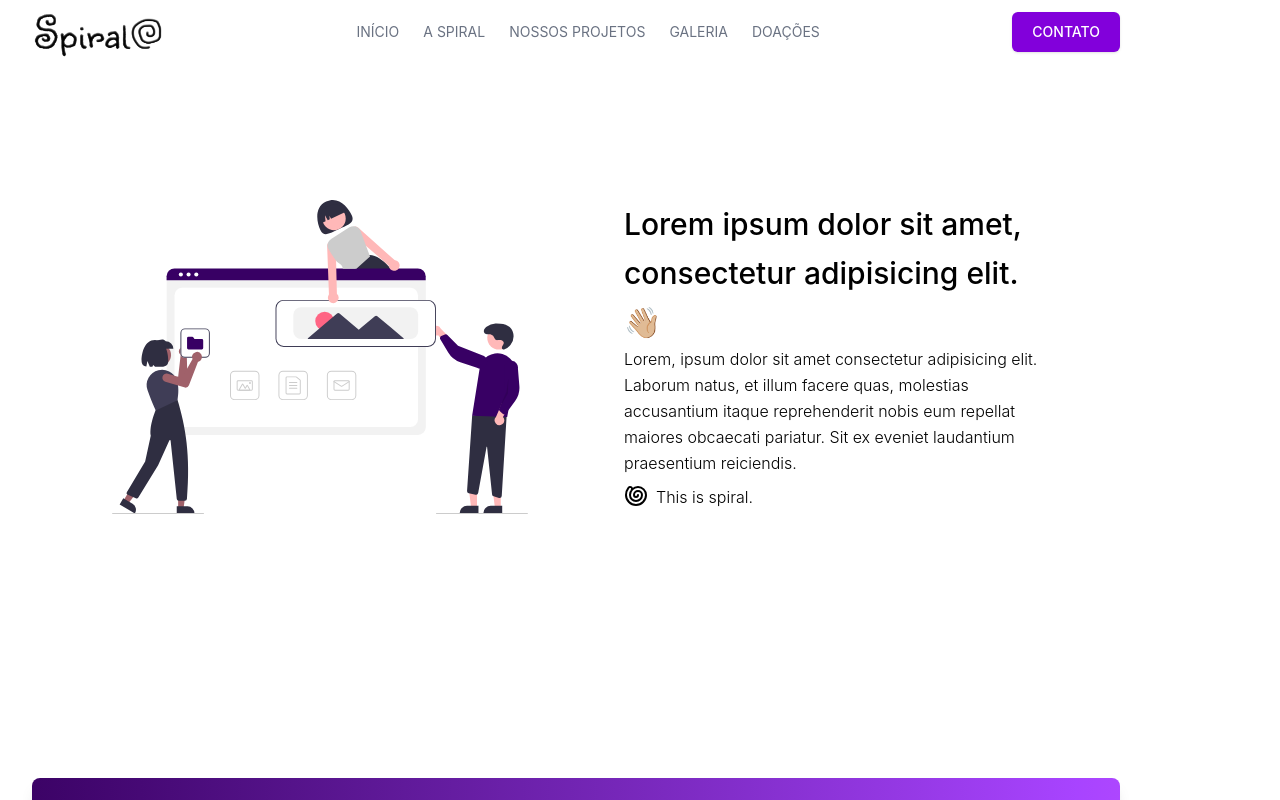
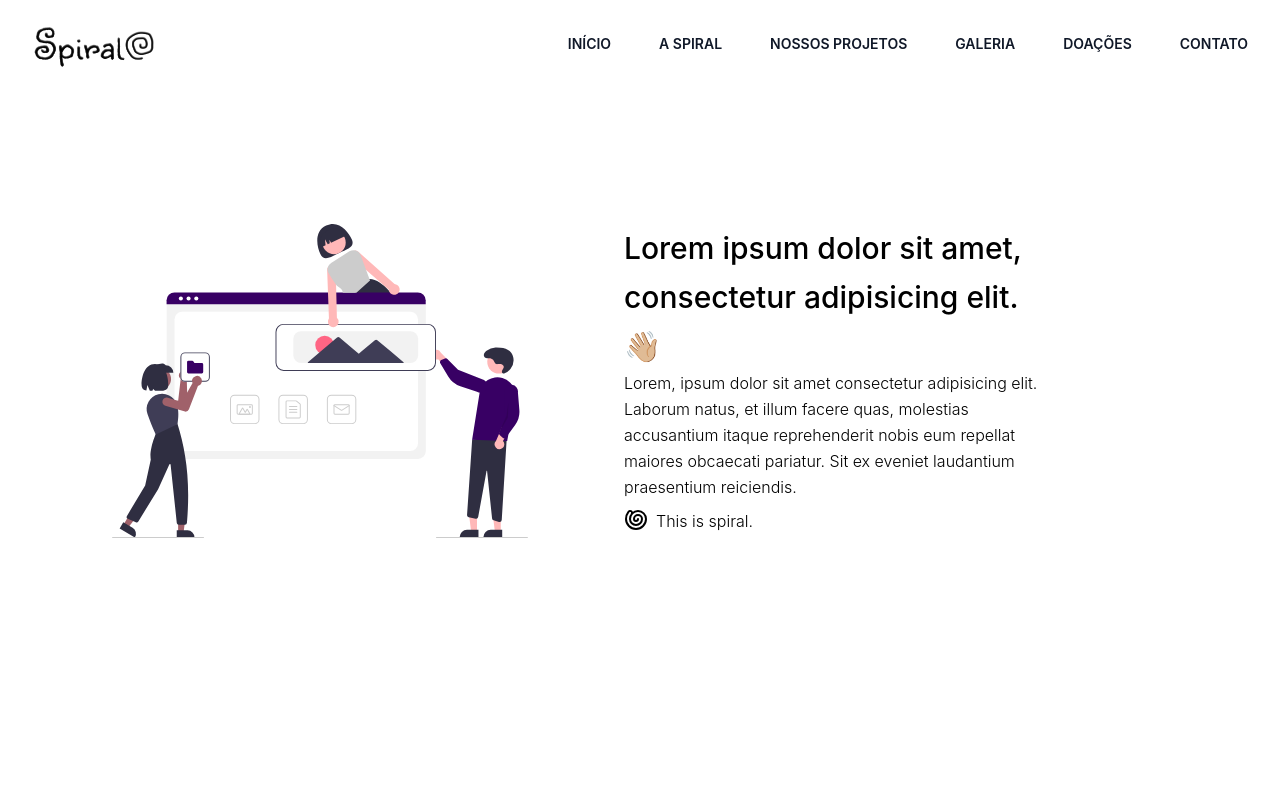
Before and after one commit to felipe-sbm/spiral, a Next.js app: page / in a window 1280 px wide. Shown: the top 800 px of the page. Built offline with nearby package versions, Linux system fonts and the light colour scheme.

Commit message:
Header praticamente concluído

```diff
--- a/app/components/nav.tsx
+++ b/app/components/nav.tsx
@@ -1,14 +1,12 @@
 "use client";
 import { useState } from "react";
-import Image from "next/image";
-import Link from "next/link";
 import {
-  Home,
+  DoorOpen,
   Shell,
-  FlaskConical,
+  Newspaper,
   BookImage,
   MessageCircleHeart,
-  PhoneCall,
+  MailPlus,
   Menu,
   X,
 } from "lucide-react";
@@ -18,95 +16,142 @@ export function Navbar() {
   const [mobileMenuOpen, setMobileMenuOpen] = useState(false);
 
   return (
-    <header className="bg-white">
-      <div className="mx-auto max-w-screen-xl px-4 sm:px-6 lg:px-8">
-        <div className="flex h-16 items-center justify-between">
-          <div className="md:flex md:items-center md:gap-12">
-            <a className="block text-teal-600" href="#">
-              <span className="sr-only">Início</span>
-              <Image
+    <header className="bg-white dark:bg-slate-950 w-screen">
+      <nav
+        className="mx-auto flex max-w-7xl items-center justify-between p-4 lg:px-8"
+        aria-label="Global"
+      >
+        <div className="flex lg:flex-1">
+          <a href="/" className="-m-1.5 p-1.5">
+            <span className="sr-only">Spiral SBM</span>
+            <img
+              className="h-14 w-auto invert hover:opacity-75 dark:invert-0"
               src="/spiral.png"
-                alt="Spiral Logo"
-                width={132}
-                height={132}
-                className="invert dark:invert-0"
+              alt="Logo da Spiral SBM"
             />
           </a>
         </div>
-
-          <div className="hidden md:block">
-            <nav aria-label="Global">
-              <ul className="flex items-center gap-6 text-sm">
-                <li>
+        <div className="flex lg:hidden">
+          <button
+            type="button"
+            className="-m-2.5 inline-flex items-center justify-center rounded-md p-2.5 text-gray-700 dark:text-white"
+            onClick={() => setMobileMenuOpen(true)}
+          >
+            <span className="sr-only">Abrir menu principal</span>
+            <Menu />
+          </button>
+        </div>
+        <PopoverGroup className="hidden lg:flex lg:gap-x-12">
           <a
-                    className="text-gray-500 transition hover:text-purple-950/75"
             href="/"
+            className="text-sm font-semibold leading-6 text-gray-900 dark:text-white"
           >
             INÍCIO
           </a>
-                </li>
-
-                <li>
           <a
-                    className="text-gray-500 transition hover:text-purple-950/75"
-                    href="/pages/about"
+            href="/categorias/lojas"
+            className="text-sm font-semibold leading-6 text-gray-900 dark:text-white"
           >
             A SPIRAL
           </a>
-                </li>
-
-                <li>
           <a
-                    className="text-gray-500 transition hover:text-purple-950/75"
-                    href="/pages/projects"
+            href="/categorias/encarte"
+            className="text-sm font-semibold leading-6 text-gray-900 dark:text-white"
           >
             NOSSOS PROJETOS
           </a>
-                </li>
-
-                <li>
           <a
-                    className="text-gray-500 transition hover:text-purple-950/75"
-                    href="/pages/galery"
+            href="/categorias/supermomentos"
+            className="text-sm font-semibold leading-6 text-gray-900 dark:text-white"
           >
             GALERIA
           </a>
-                </li>
-
-                <li>
           <a
-                    className="text-gray-500 transition hover:text-purple-950/75"
-                    href="/pages/supportus"
+            href="/categorias/trabalhe"
+            className="text-sm font-semibold leading-6 text-gray-900 dark:text-white"
           >
             DOAÇÕES
           </a>
-                </li>
-              </ul>
-            </nav>
-          </div>
-
-          <div className="flex items-center gap-4">
-            <div className="sm:flex sm:gap-4">
           <a
-                className="rounded-md bg-purple-700 px-5 py-2.5 text-sm font-medium text-white shadow"
-                href="/pages/contact"
+            href="/categorias/trabalhe"
+            className="text-sm font-semibold leading-6 text-gray-900 dark:text-white"
           >
             CONTATO
           </a>
+        </PopoverGroup>
+      </nav>
+      <Dialog
+        className="lg:hidden"
+        open={mobileMenuOpen}
+        onClose={setMobileMenuOpen}
+      >
+        <div className="fixed inset-0 z-10" />
+        <DialogPanel className="fixed inset-y-0 right-0 z-10 w-full overflow-y-auto bg-white px-6 py-6 sm:max-w-sm sm:ring-1 sm:ring-slate-950/10 dark:bg-slate-950">
+          <div className="flex items-center justify-between">
+            <a href="#" className="-m-1.5 p-1.5">
+              <span className="sr-only">Spiral</span>
+              <img
+                className="h-12 w-auto round invert hover:opacity-75 dark:invert-0"
+                src="/logo.png"
+                alt="Logo da Spiral SBM"
+              />
+            </a>
+            <button
+              type="button"
+              className="-m-2.5 rounded-md p-2.5 text-gray-700 dark:text-white"
+              onClick={() => setMobileMenuOpen(false)}
+            >
+              <span className="sr-only">Fechar menu</span>
+              <X />
+            </button>
           </div>
-
-            <div className="block md:hidden">
-              <button
-                className="rounded bg-gray-100 p-2 text-gray-600 transition hover:text-purple-950/75"
-                button-type="menu"
-                title="Menu"
+          <div className="mt-6 flow-root">
+            <div className="my-6 divide-y divide-gray-500/10">
+              <div className="space-y-5 py-6">
+                <a
+                  href="#"
+                  className="flex -mx-3 block indent-2 rounded-lg px-3 py-2 text-base font-semibold leading-7 text-gray-900 hover:bg-gray-50 dark:text-white"
                 >
-                <Menu />
-              </button>
+                  <DoorOpen /> Início
+                </a>
+                <a
+                  href="#"
+                  className="flex -mx-3 block indent-2 rounded-lg px-3 py-2 text-base font-semibold leading-7 text-gray-900 hover:bg-gray-50 dark:text-white"
+                >
+                  <Shell />A Spiral
+                </a>
+                <a
+                  href="#"
+                  className="flex -mx-3 block indent-2 rounded-lg px-3 py-2 text-base font-semibold leading-7 text-gray-900 hover:bg-gray-50 dark:text-white"
+                >
+                  <Newspaper />
+                  Nosso Projetos
+                </a>
+                <a
+                  href="#"
+                  className="flex -mx-3 block indent-2 rounded-lg px-3 py-2 text-base font-semibold leading-7 text-gray-900 hover:bg-gray-50 dark:text-white"
+                >
+                  <BookImage />
+                  Galeria
+                </a>
+                <a
+                  href="#"
+                  className="flex -mx-3 block indent-2 rounded-lg px-3 py-2 text-base font-semibold leading-7 text-gray-900 hover:bg-gray-50 dark:text-white"
+                >
+                  <MessageCircleHeart />
+                  Doações
+                </a>
+                <a
+                  href="#"
+                  className="flex -mx-3 block indent-2 rounded-lg px-3 py-2.5 text-base font-semibold leading-7 text-gray-900 hover:bg-gray-50 dark:text-white"
+                >
+                  <MailPlus /> Contato
+                </a>
               </div>
             </div>
           </div>
-      </div>
+        </DialogPanel>
+      </Dialog>
     </header>
   );
 }
```
Lines whose indentation alone changed are shown as unchanged.
